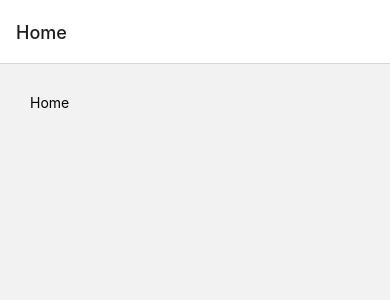
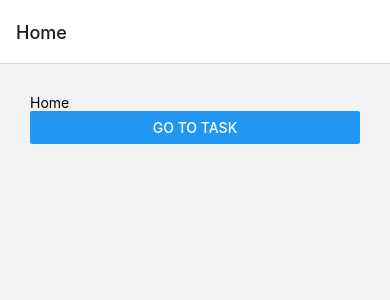
Before and after one commit to BusquetsLA/todo-app-navigation, a React Native app: screen /Home in a window 390 px wide. Shown: the top 300 px of the page. Built offline with nearby package versions, Linux system fonts and the light colour scheme.

Commit message:
goToTask button added, moving between screens

```diff
--- a/screens/Home.js
+++ b/screens/Home.js
@@ -1,11 +1,16 @@
 import React from 'react';
-import { View, Text } from 'react-native';
+import { View, Text, Button } from 'react-native';
 import { global } from '../styles/global';
 
-const Home = () => {
+const Home = ({ navigation }) => {
+  const goToTask = () => {
+    navigation.push('Task');
+  };
+
   return (
     <View style={global.container}>
       <Text>Home</Text>
+      <Button title='Go to task' onPress={goToTask}/>
     </View>
   );
 };
```
